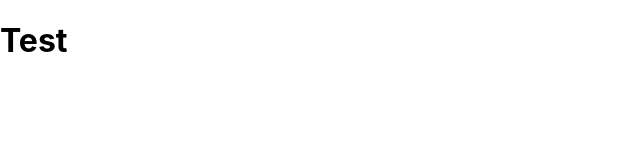
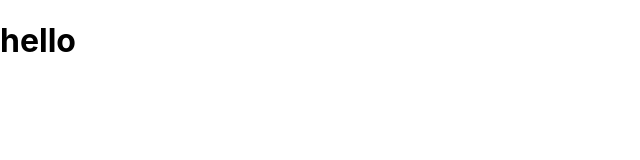
Before and after one commit to alexGrandolph/rancid-tomatillos, a React (Create React App) app: page / in a window 1280 px wide. Shown: the top 160 px of the page, without its empty margins (0-640 px from the left). Built offline with nearby package versions, Linux system fonts and the light colour scheme.

Commit message:
feat: add boiler plate for MovieCard component

```diff
--- a/src/App.js
+++ b/src/App.js
@@ -1,9 +1,13 @@
 
 import './App.css';
+import MovieCard from './components/MovieCard.js'
 
 function App() {
   return (
-    <h1>Test</h1>
+    <>
+
+      <MovieCard />
+    </>
   );
 }
 
--- /dev/null
+++ b/src/components/MovieCard.js
@@ -0,0 +1,8 @@
+
+function MovieCard() {
+  return (
+  <h1>hello</h1>
+  )
+}
+
+export default MovieCard;
```
